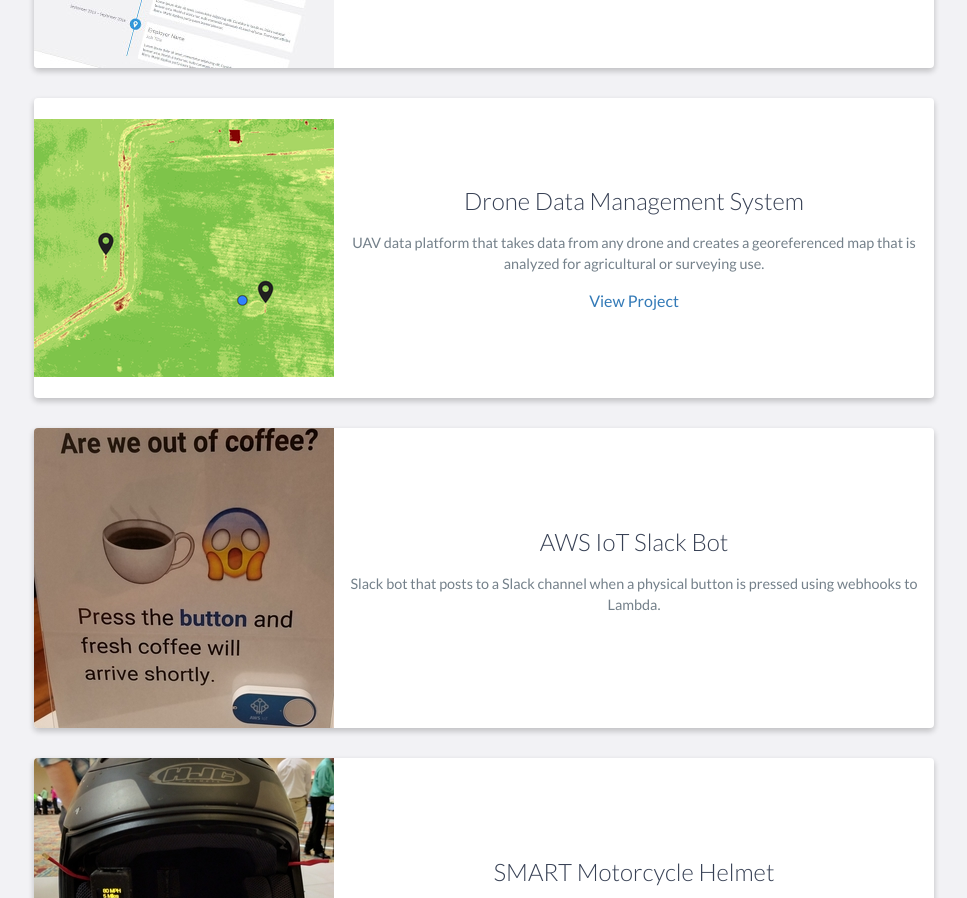
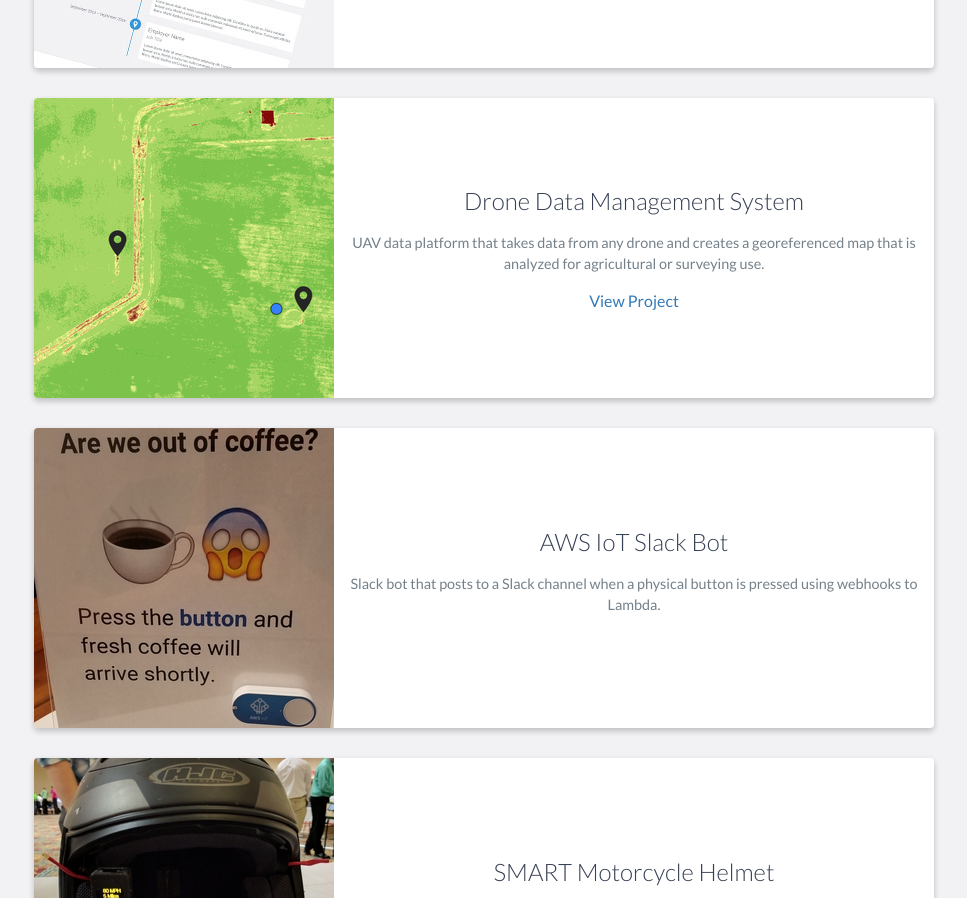
Before and after one commit to brandonflint/brandonflint.github.io, a website: page index.html in a window 1280 px wide. Shown: the part 2362-3260 px from the top of the page, without its empty margins (156-1123 px from the left). Drawn offline with nearby package versions, Linux system fonts and the light colour scheme.

Commit message:
ddms image.

```diff
--- a/index.html
+++ b/index.html
@@ -146,7 +146,7 @@
 
                 <div class="project shadow-large">
                     <div class="project-image">
-                        <img src="images/DDMS.png" />
+                        <img src="images/ddms.jpg" />
                     </div>
                     <!-- End .project-image -->
                     <div class="project-info">
```
Also changed, not shown: images/ddms.jpg (added).
